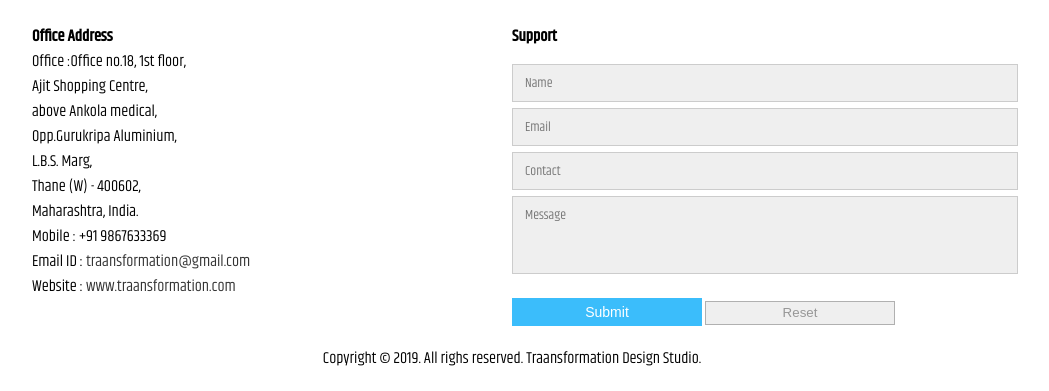
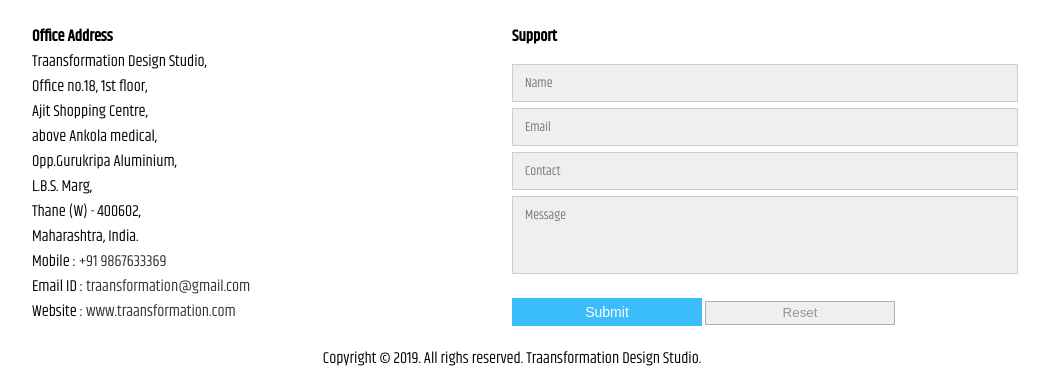
Before and after one commit to traansformation/traansformation.github.io, a Jekyll site: the page built from contact-us.html, in a window 1280 px wide and 922 px high, cut to the strip 531-922 px from the top of the window. Shown: the whole strip, without its empty margins (128-1177 px from the left). Built offline with Jekyll 4.4.1, drawn with Linux system fonts in a browser that asks for light colours; nearby versions of some CDN libraries.

Commit message:
Update address map

```diff
--- a/contact-us.html
+++ b/contact-us.html
@@ -7,14 +7,14 @@
     <div class="wrapper" style="padding:0; margin-top:0;">
 
         <div class="map">
-            <iframe src="https://www.google.com/maps/embed?pb=!1m18!1m12!1m3!1d3767.8238192367767!2d72.97428681567533!3d19.202895937015324!2m3!1f0!2f0!3f0!3m2!1i1024!2i768!4f13.1!3m3!1m2!1s0x3be7b93be87698a5%3A0x93284a1c5a7a7171!2sPurnima+Apartment%2C+MH+SH+42%2C+Uthalsar%2C+Thane+West%2C+Thane%2C+Maharashtra+400601!5e0!3m2!1sen!2sin!4v1547995497461" width="100%" height="450" frameborder="0" style="border:0" allowfullscreen></iframe>
+            <iframe src="https://www.google.com/maps/embed?pb=!1m18!1m12!1m3!1d3768.0695977771375!2d72.96717241485314!3d19.192162287021354!2m3!1f0!2f0!3f0!3m2!1i1024!2i768!4f13.1!3m3!1m2!1s0x3be7b91d4bbbc56b%3A0x280dffbbd7c7b6e9!2sTraansformation%20Design%20Studio!5e0!3m2!1sen!2sie!4v1574017457138!5m2!1sen!2sie" width="100%" height="450" frameborder="0" style="border:0" allowfullscreen></iframe>
         </div>
 
         <div class="contacts">
             <h3>Office Address</h3>
             <div class="address">
-                <p>Office :Office no.18, 1st floor, </br> Ajit Shopping Centre, </br> above Ankola medical,</br> Opp.Gurukripa Aluminium,<br />L.B.S. Marg,<br />Thane (W) - 400602,</br> Maharashtra, India.</p>
-                <p>Mobile : +91 9867633369</p>
+                <p>Traansformation Design Studio, </br> Office no.18, 1st floor, </br> Ajit Shopping Centre, </br> above Ankola medical,</br> Opp.Gurukripa Aluminium,<br />L.B.S. Marg,<br />Thane (W) - 400602,</br> Maharashtra, India.</p>
+                <p>Mobile : <a href="tel://+919867633369">+91 9867633369</a></p>
                 <p>Email ID : <a href="mailto:traansformation@gmail.com">traansformation@gmail.com</a><br />Website : <a href="http://traansformation.com">www.traansformation.com</a></p>
             </div>
         </div>
```
